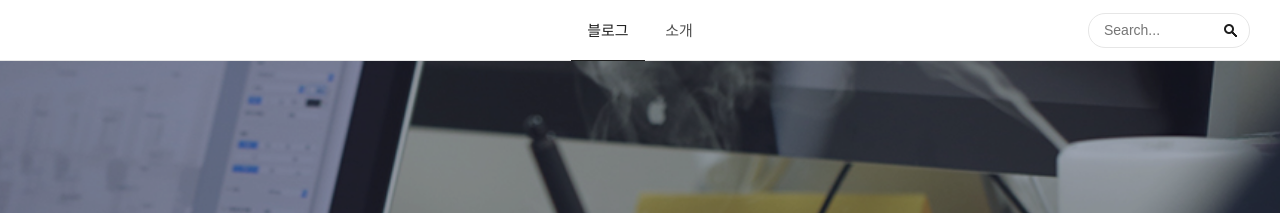
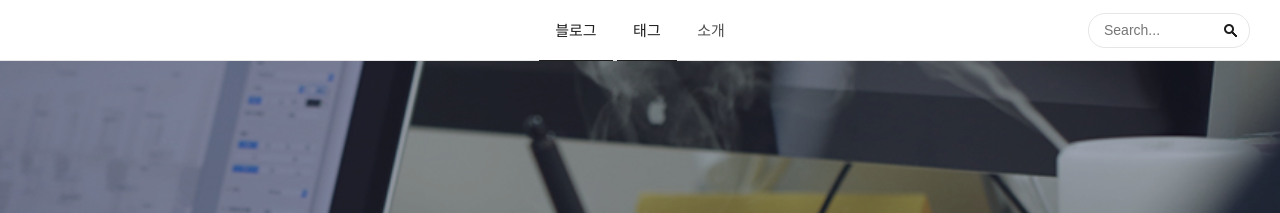
Before and after one commit to ThroughKim/throughkim.github.com, a Jekyll site: the page built from tags.md, in a window 1280 px wide. Shown: the top 213 px of the page. Built offline with Jekyll 4.4.1, drawn with Linux system fonts in a browser that asks for light colours; some web fonts are replaced.

Commit message:
upload blog

```diff
--- a/_includes/header.html
+++ b/_includes/header.html
@@ -13,6 +13,7 @@
     </form>
     <ul id="menu" class="nav">
         <li class="{% if page.url != '/opensource/' and page.url != '/openapi/' and page.url != '/events/' %} active {% endif %}"><a href="{{ base_path }}/">블로그</a></li>
+        <li class="{% if page.url == '/tags/' %} active {% endif %}"><a href="{{ base_path }}/tags/">태그</a></li>
         <li class="{% if page.url == '/about/' %} active {% endif %}"><a href="{{ base_path }}/about/">소개</a></li>
     </ul>
 </div><!-- #header -->
--- a/tags.md
+++ b/tags.md
@@ -6,5 +6,5 @@ sitemap:
   priority: 0.7
 ---
 {% for tag in site.tags %}
-* [{{ tag.name }}]({{ site.baseurl }}/tags/{{ tag.name }})
+- [{{ tag.name }}]({{ site.baseurl }}/tags/{{ tag.name }})
 {% endfor %}
```
Also changed, not shown: about.md (+5 -3 lines), files/covers/bash.png (deleted).
